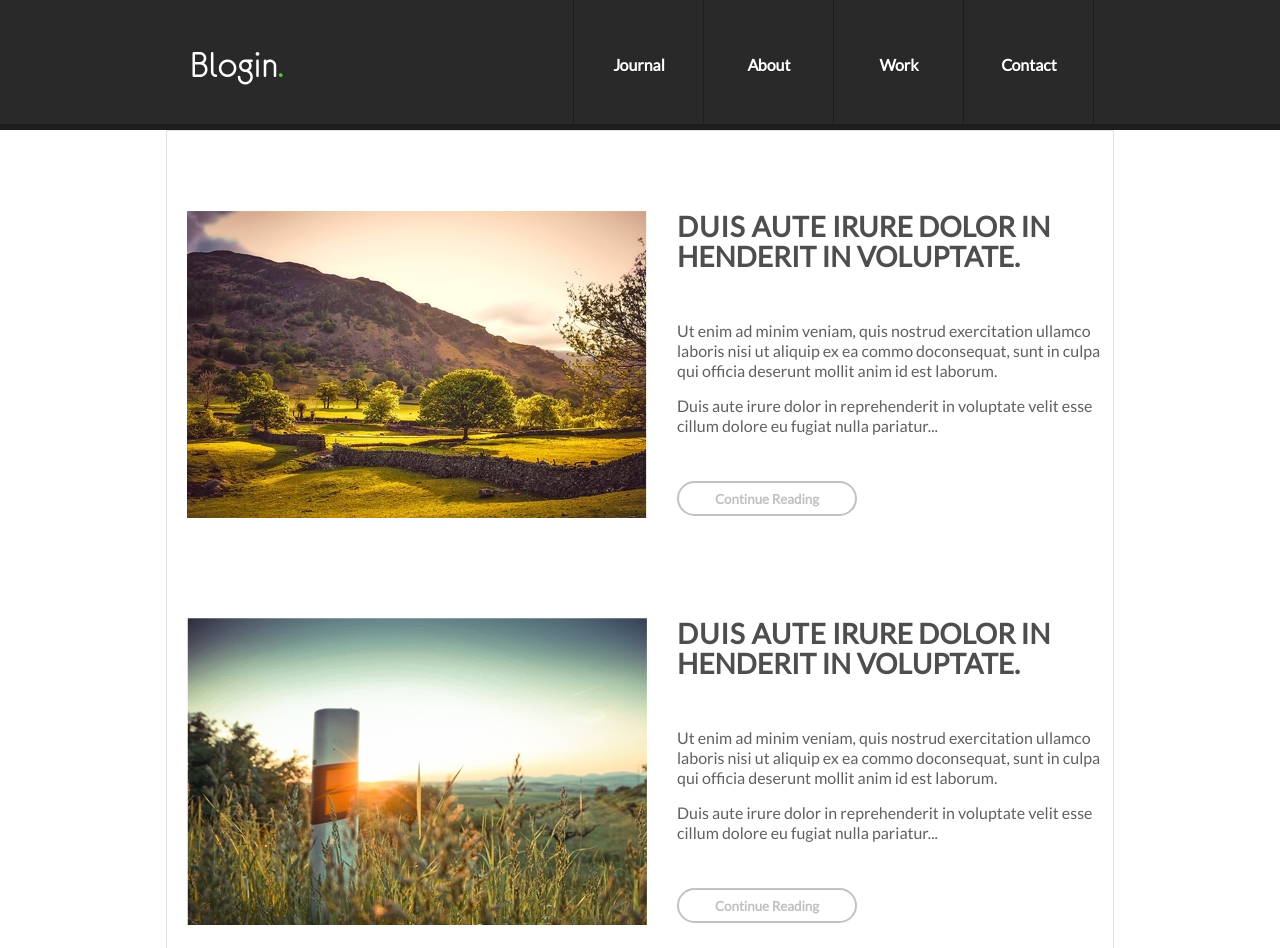
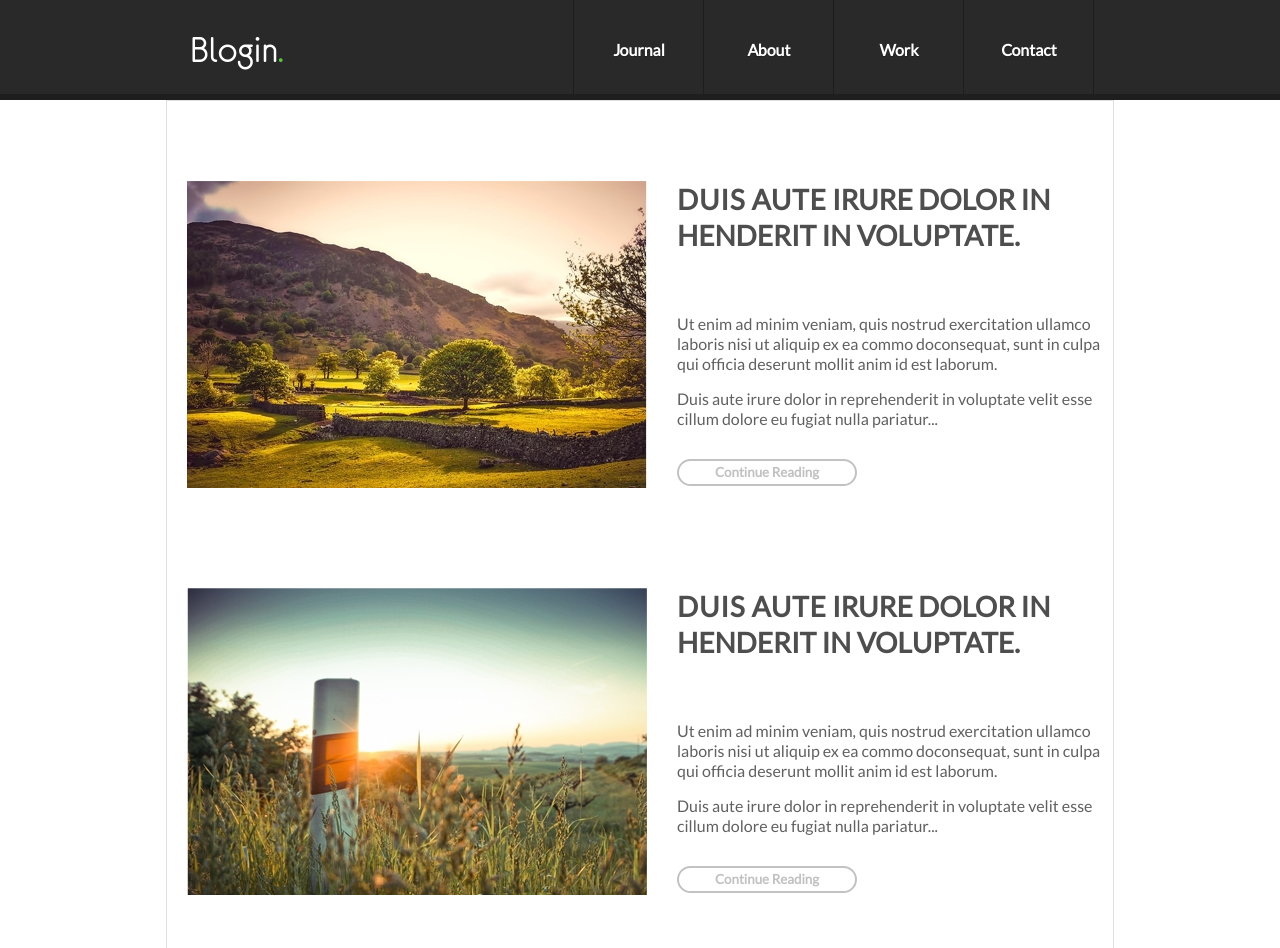
Before and after one commit to simonifergan/design-to-live, a plain HTML site: page index.html in a window 1280 px wide. Shown: the top 948 px of the page. Drawn offline with Linux system fonts and the light colour scheme.

Commit message:
Asi Rejects

```diff
--- a/css/main.css
+++ b/css/main.css
@@ -202,7 +202,7 @@ a:hover { color: red}
 @media (min-width: 750px) {
     .main-header {
         position: static;
-        height: 130px;
+        height: 100px;
     }
     .btn-toggle-nav {
         display: none;
@@ -224,7 +224,7 @@ a:hover { color: red}
         margin: auto;
         font-size: 1em;
         width: 100px;
-        height: 130px;
+        height: 100px;
         color: inherit;
         box-shadow: -1px 0 0 #1d1d1d, inset 0 -6px 0 #1e1e1e;
         text-shadow: 0 1px 0 #1e1e1e;
@@ -371,11 +371,10 @@ a:hover { color: red}
 
 .blog-title {
     font-family: Lato-Regular, sans-serif;
-    height: 50px;
     color: #4f4e4e;
     font-size: 1.750em;
     font-weight: 700;
-    line-height: 30px;
+    line-height: 1.3;
     text-transform: uppercase;
     margin-bottom: 50px;
 }
@@ -444,15 +443,12 @@ a:hover { color: red}
         margin-bottom: 20px;
     }
     .blog-title {
-        margin-bottom: 30px;
+        margin-bottom: 60px;
     }
     .blog-txt {
         margin-bottom: 45px;
     }
-    .btn-continue {
-        margin: 0;
-        height: 45px;
-    }
+
     .btn-page-select {
         margin: 30px 30px;
     }
@@ -462,8 +458,8 @@ a:hover { color: red}
     .btn-continue:hover::after {
         content: "  →";
     }
-}
-@media (min-width: 860px) {
+/* }
+@media (min-width: 860px) { */
     .blog-container {
         margin: none;
         border: 1px solid #e1e0e0;
@@ -480,20 +476,19 @@ a:hover { color: red}
         margin: 80px 0;
     }
     .blog-title {
-        margin-bottom: 50px;
+        margin-bottom: 5px;
     }
 
     .blog-image {
-        width: 100%;
-        object-fit: contain;
+        width: 50%;
+        object-fit: cover;
         margin-bottom: none;
         margin-right: 30px;
         margin-left: 20px;
         padding: 0;
     }
-
     .blog-txt {
-        margin-bottom: 20px;
+        margin-bottom: 10px;
     }
 }
 @media (min-width: 1200px) {
@@ -504,7 +499,7 @@ a:hover { color: red}
         margin-bottom: 60px;
     }
     .blog-txt {
-        margin-bottom: 45px;
+        margin-bottom: 30px;
     }
 }
 
```
